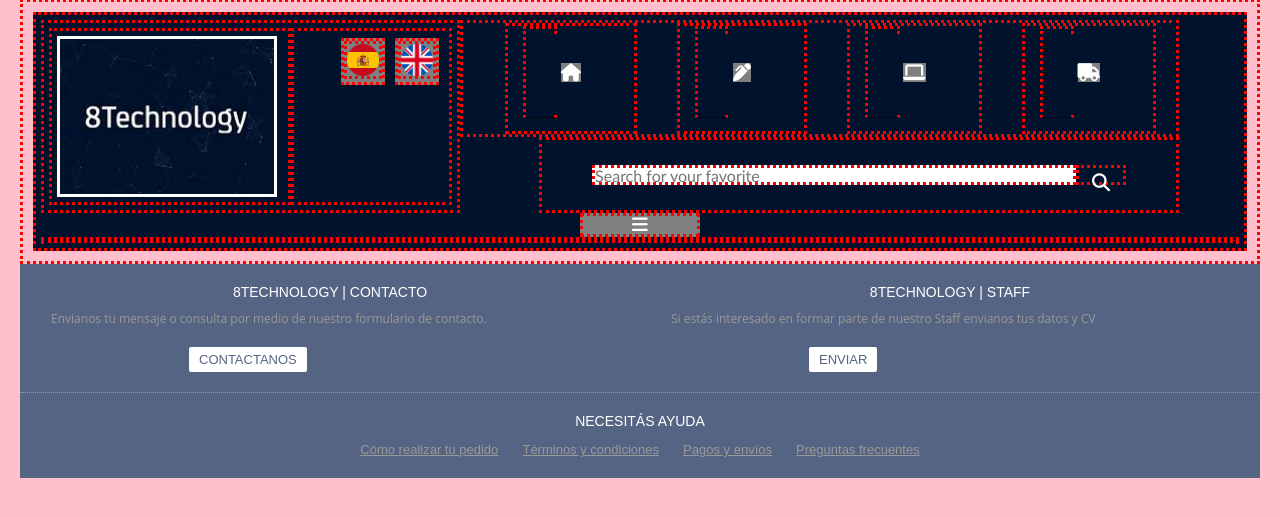
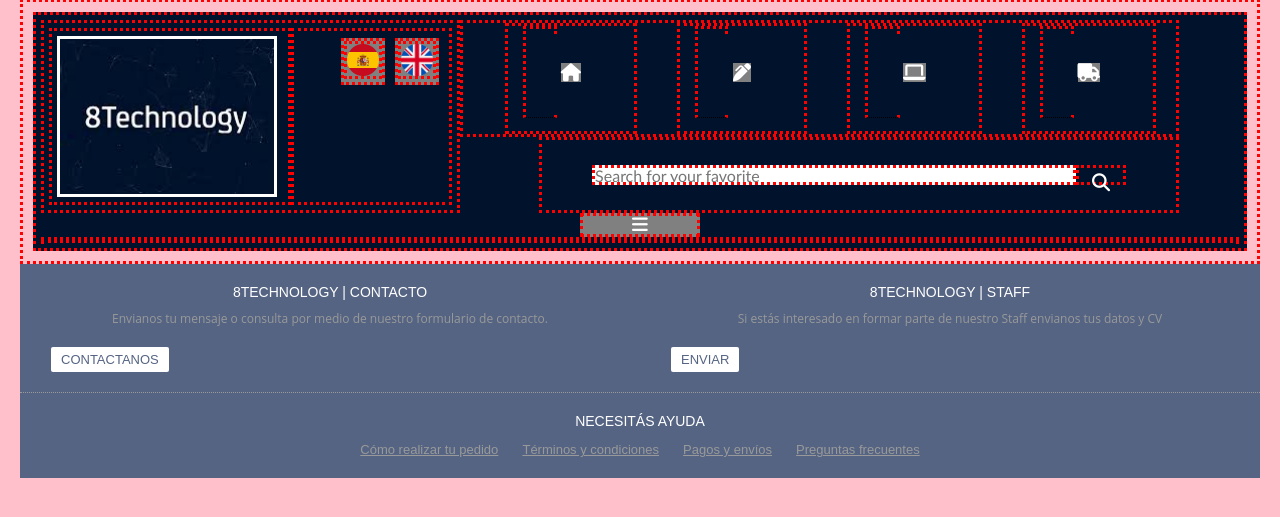
Before and after one commit to itutil/grupo8fullstack, a Node server app: page / in a window 1280 px wide. Shown: the part 21-538 px from the top of the page. Run offline with Node 20, Linux system fonts and the light colour scheme; some libraries are stand-ins or nearby versions.

Commit message:
modificacion del footer

```diff
--- a/public/css/footer.css
+++ b/public/css/footer.css
@@ -33,6 +33,8 @@
     color: #999;
     padding-bottom: 20px;
     margin: 0;
+    display:flex;
+    justify-content:space-around;
 }
 a.button-footer {
     font-family: 'Fira Sans', sans-serif;
@@ -49,8 +51,6 @@ a.button-footer {
     -moz-border-radius: 0px;
     -webkit-border-radius: 0px;
     border-radius: 2px;
-    position: relative;
-    left: 138px;
 }
 a.button-footer:hover {
     color: #fff;
--- /dev/null
+++ b/src/views/partials/home.ejs
@@ -0,0 +1 @@
+<!-- Inicio Main -->
```
